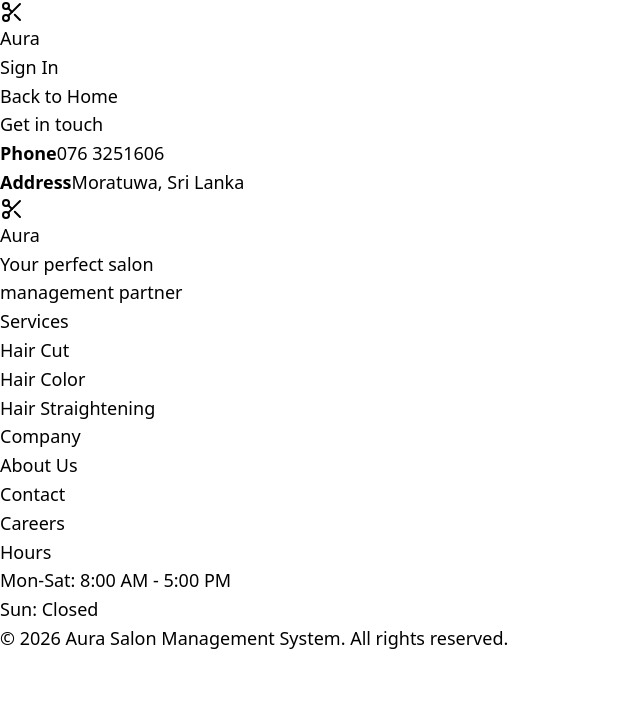
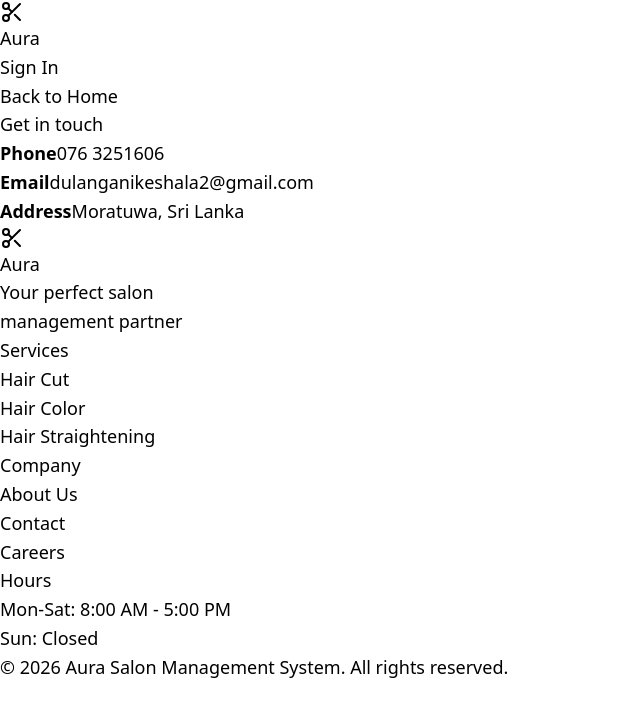
Before and after one commit to Dulanga2002/SMS-project-frontend, a React (Vite) app in the folder my-react-app/: page /contact in a window 1280 px wide. Shown: the top 716 px of the page, without its empty margins (0-640 px from the left). Built offline with nearby package versions, Linux system fonts and the light colour scheme; no server answers.

Commit message:
Updated the Contact page

```diff
--- a/my-react-app/src/pages/ContactPage.jsx
+++ b/my-react-app/src/pages/ContactPage.jsx
@@ -46,6 +46,12 @@ export default function ContactPage() {
                     <strong className="block text-gray-900 text-sm uppercase tracking-wide mb-1">Phone</strong>
                     <a href="tel:+94763251606" className="text-purple-600 hover:underline text-2xl font-semibold">
                       076 3251606
+                    </a>
+                  </p>
+                  <p>
+                    <strong className="block text-gray-900 text-sm uppercase tracking-wide mb-1">Email</strong>
+                    <a href="mailto:dulanganikeshala2@gmail.com" className="text-purple-600 hover:underline text-2xl font-semibold">
+                      dulanganikeshala2@gmail.com
                     </a>
                   </p>
                   <p>
```
